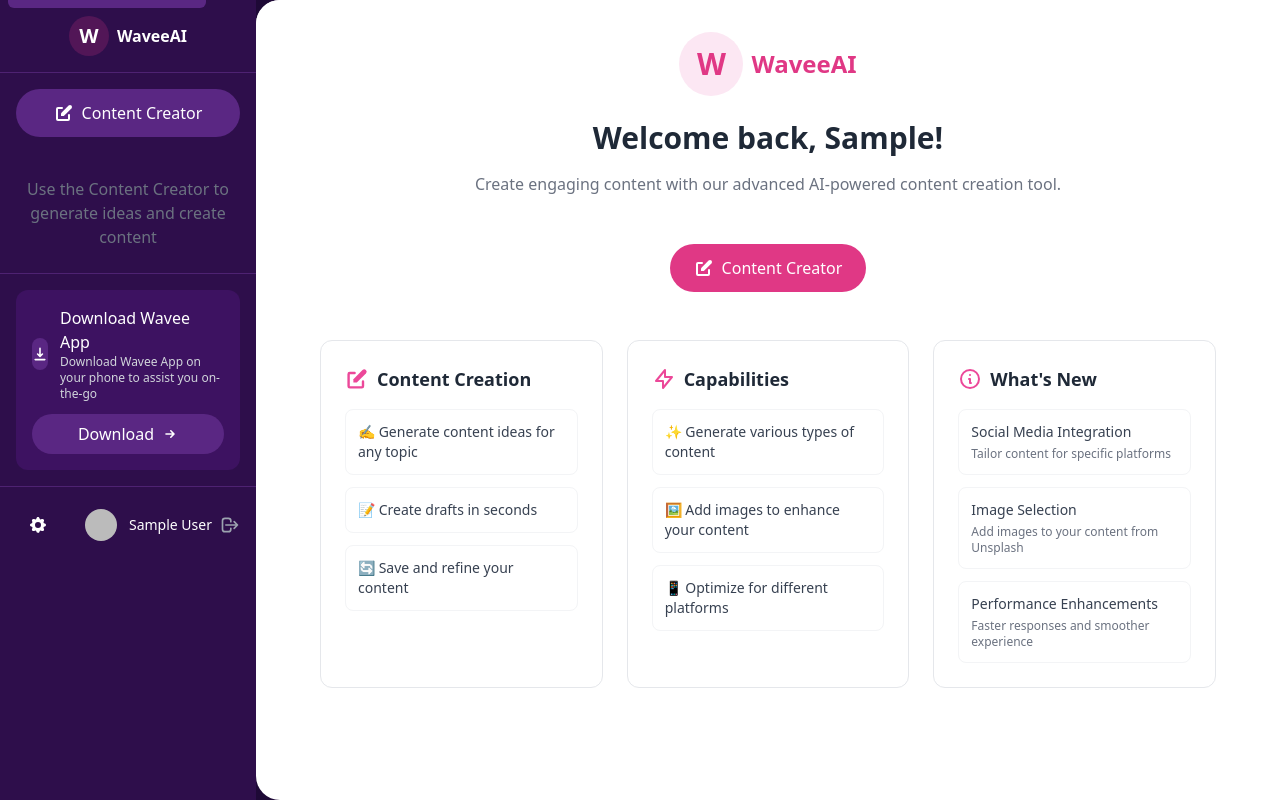
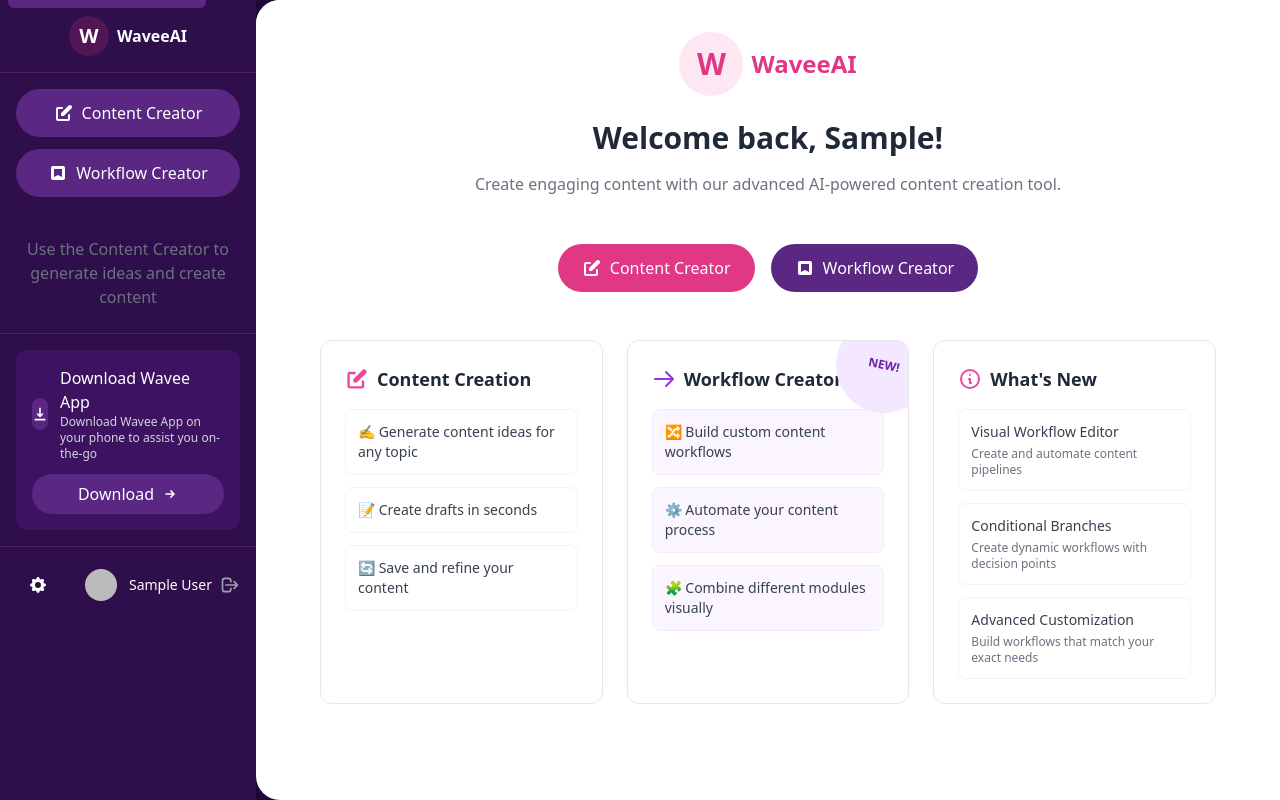
Before and after one commit to lapis-lazuli-lines/braindump, a React (Vite) app in the folder client/: page / in a window 1280 px wide. Built offline with nearby package versions, Linux system fonts and the light colour scheme; no server answers; sample sign-in values are in the browser's storage.

Commit message:
Adding Workflow Diagram Functionality

```diff
--- a/client/src/components/WaveeAI.tsx
+++ b/client/src/components/WaveeAI.tsx
@@ -3,13 +3,14 @@ import React, { useState, useEffect } from "react";
 import Sidebar from "./wavee/Sidebar";
 import WelcomeScreen from "./wavee/WelcomeScreen";
 import ContentCreator from "./wavee/ContentCreator";
+import WorkflowCreator from "./wavee/WorkflowCreator";
 import MobileHeader from "./wavee/MobileHeader";
 import SkipToContent from "@/components/common/SkipToContent";
 import { useAnnouncement } from "@/hooks/useAnnouncement";
 import { performance } from "@/utils/performance";
 
 // Define the possible screens
-type Screen = "welcome" | "content";
+type Screen = "welcome" | "content" | "workflow";
 
 const WaveeAI: React.FC = () => {
 	const [mobileMenuOpen, setMobileMenuOpen] = useState(false);
@@ -35,15 +36,22 @@ const WaveeAI: React.FC = () => {
 		announce("Content creator opened");
 	};
 
+	const openWorkflowCreator = () => {
+		setCurrentScreen("workflow");
+		announce("Workflow creator opened");
+	};
+
 	// Render the current screen based on state
 	const renderScreen = () => {
 		switch (currentScreen) {
 			case "welcome":
-				return <WelcomeScreen onOpenContentCreator={openContentCreator} />;
+				return <WelcomeScreen onOpenContentCreator={openContentCreator} onOpenWorkflowCreator={openWorkflowCreator} />;
 			case "content":
 				return <ContentCreator />;
+			case "workflow":
+				return <WorkflowCreator />;
 			default:
-				return <WelcomeScreen onOpenContentCreator={openContentCreator} />;
+				return <WelcomeScreen onOpenContentCreator={openContentCreator} onOpenWorkflowCreator={openWorkflowCreator} />;
 		}
 	};
 
@@ -55,7 +63,7 @@ const WaveeAI: React.FC = () => {
 			<div className="flex h-screen bg-[#1e0936] text-gray-800 overflow-hidden">
 				{/* Sidebar with role */}
 				<aside role="navigation" aria-label="Main Navigation" className={mobileMenuOpen ? "block z-30" : "hidden md:block"}>
-					<Sidebar visible={true} onContentCreator={openContentCreator} currentScreen={currentScreen} />
+					<Sidebar visible={true} onContentCreator={openContentCreator} onWorkflowCreator={openWorkflowCreator} currentScreen={currentScreen} />
 				</aside>
 
 				{/* Main Content */}
--- a/client/src/components/wavee/MobileHeader.tsx
+++ b/client/src/components/wavee/MobileHeader.tsx
@@ -6,9 +6,22 @@ import VisuallyHidden from "@/components/common/VisuallyHidden";
 interface MobileHeaderProps {
 	onMenuToggle: () => void;
 	isMenuOpen: boolean;
+	currentScreen?: string;
 }
 
-const MobileHeader: React.FC<MobileHeaderProps> = ({ onMenuToggle, isMenuOpen }) => {
+const MobileHeader: React.FC<MobileHeaderProps> = ({ onMenuToggle, isMenuOpen, currentScreen }) => {
+	// Generate appropriate title based on current screen
+	const getTitle = () => {
+		switch (currentScreen) {
+			case "content":
+				return "Content Creator";
+			case "workflow":
+				return "Workflow Creator";
+			default:
+				return "WaveeAI";
+		}
+	};
+
 	return (
 		<header className="md:hidden bg-[#2e0e4b] p-4 flex items-center justify-between">
 			<button
@@ -29,6 +42,7 @@ const MobileHeader: React.FC<MobileHeaderProps> = ({ onMenuToggle, isMenuOpen })
 			</button>
 			<div className="flex items-center">
 				<Logo size="sm" variant="white" />
+				<span className="ml-2 text-white font-medium">{getTitle()}</span>
 			</div>
 			<div className="w-6"></div> {/* Empty div for flex alignment */}
 		</header>
--- a/client/src/components/wavee/Sidebar.tsx
+++ b/client/src/components/wavee/Sidebar.tsx
@@ -8,10 +8,11 @@ import VisuallyHidden from "@/components/common/VisuallyHidden";
 interface SidebarProps {
 	visible: boolean;
 	onContentCreator?: () => void;
+	onWorkflowCreator?: () => void;
 	currentScreen?: string;
 }
 
-const Sidebar: React.FC<SidebarProps> = ({ visible, onContentCreator, currentScreen }) => {
+const Sidebar: React.FC<SidebarProps> = ({ visible, onContentCreator, onWorkflowCreator, currentScreen }) => {
 	// Use auth context to get user data
 	const { userFullName, userImageUrl } = useAuthContext();
 	const { signOut } = useClerk();
@@ -57,6 +58,20 @@ const Sidebar: React.FC<SidebarProps> = ({ visible, onContentCreator, currentScr
 						<path fillRule="evenodd" d="M2 6a2 2 0 012-2h4a1 1 0 010 2H4v10h10v-4a1 1 0 112 0v4a2 2 0 01-2 2H4a2 2 0 01-2-2V6z" clipRule="evenodd" />
 					</svg>
 					<span>Content Creator</span>
+				</button>
+
+				{/* Workflow Creator Button */}
+				<button
+					onClick={onWorkflowCreator}
+					className={`w-full flex items-center justify-center gap-2 py-3 px-4 rounded-full transition-colors ${
+						currentScreen === "workflow" ? "bg-[#6b2f9c] text-white" : "bg-[#5a2783] hover:bg-[#6b2f9c] text-white"
+					}`}
+					aria-label="Open workflow creator"
+					aria-current={currentScreen === "workflow" ? "page" : undefined}>
+					<svg xmlns="http://www.w3.org/2000/svg" className="h-5 w-5" viewBox="0 0 20 20" fill="currentColor">
+						<path fillRule="evenodd" d="M3 5a2 2 0 012-2h10a2 2 0 012 2v10a2 2 0 01-2 2H5a2 2 0 01-2-2V5zm11 1H6v8l4-2 4 2V6z" clipRule="evenodd" />
+					</svg>
+					<span>Workflow Creator</span>
 				</button>
 			</div>
 
--- a/client/src/components/wavee/WelcomeScreen.tsx
+++ b/client/src/components/wavee/WelcomeScreen.tsx
@@ -5,9 +5,10 @@ import { useAuthContext } from "@/contexts/AuthContext";
 
 interface WelcomeScreenProps {
 	onOpenContentCreator?: () => void;
+	onOpenWorkflowCreator?: () => void;
 }
 
-const WelcomeScreen: React.FC<WelcomeScreenProps> = ({ onOpenContentCreator }) => {
+const WelcomeScreen: React.FC<WelcomeScreenProps> = ({ onOpenContentCreator, onOpenWorkflowCreator }) => {
 	const { userFullName } = useAuthContext();
 
 	return (
@@ -22,7 +23,7 @@ const WelcomeScreen: React.FC<WelcomeScreenProps> = ({ onOpenContentCreator }) =
 				<h1 className="text-3xl font-bold text-center mb-4">{userFullName ? `Welcome back, ${userFullName.split(" ")[0]}!` : "Welcome to WaveeAI"}</h1>
 				<p className="text-gray-500 text-center mb-12">Create engaging content with our advanced AI-powered content creation tool.</p>
 
-				{/* Action Button */}
+				{/* Action Buttons */}
 				<div className="flex flex-wrap justify-center gap-4 mb-12">
 					<button
 						onClick={onOpenContentCreator}
@@ -33,6 +34,16 @@ const WelcomeScreen: React.FC<WelcomeScreenProps> = ({ onOpenContentCreator }) =
 							<path fillRule="evenodd" d="M2 6a2 2 0 012-2h4a1 1 0 010 2H4v10h10v-4a1 1 0 112 0v4a2 2 0 01-2 2H4a2 2 0 01-2-2V6z" clipRule="evenodd" />
 						</svg>
 						<span>Content Creator</span>
+					</button>
+
+					<button
+						onClick={onOpenWorkflowCreator}
+						className="px-6 py-3 rounded-full bg-[#5a2783] hover:bg-[#6b2f9c] text-white flex items-center justify-center gap-2 transition-colors"
+						aria-label="Open workflow creator">
+						<svg xmlns="http://www.w3.org/2000/svg" className="h-5 w-5" viewBox="0 0 20 20" fill="currentColor">
+							<path fillRule="evenodd" d="M3 5a2 2 0 012-2h10a2 2 0 012 2v10a2 2 0 01-2 2H5a2 2 0 01-2-2V5zm11 1H6v8l4-2 4 2V6z" clipRule="evenodd" />
+						</svg>
+						<span>Workflow Creator</span>
 					</button>
 				</div>
 
@@ -62,25 +73,29 @@ const WelcomeScreen: React.FC<WelcomeScreenProps> = ({ onOpenContentCreator }) =
 						</div>
 					</div>
 
-					{/* Capabilities */}
-					<div className="border border-gray-200 rounded-xl p-6">
+					{/* Workflow Creator */}
+					<div className="border border-gray-200 rounded-xl p-6 relative overflow-hidden">
+						<div className="bg-purple-100 absolute -right-6 -top-6 w-24 h-24 rounded-full flex items-center justify-center transform rotate-12">
+							<span className="text-xs font-bold text-purple-800">NEW!</span>
+						</div>
+
 						<div className="flex items-center gap-2 mb-4">
-							<div className="text-pink-500">
+							<div className="text-purple-600">
 								<svg xmlns="http://www.w3.org/2000/svg" className="h-6 w-6" fill="none" viewBox="0 0 24 24" stroke="currentColor" strokeWidth={2}>
-									<path strokeLinecap="round" strokeLinejoin="round" d="M13 10V3L4 14h7v7l9-11h-7z" />
+									<path strokeLinecap="round" strokeLinejoin="round" d="M14 5l7 7m0 0l-7 7m7-7H3" />
 								</svg>
 							</div>
-							<h2 className="text-lg font-semibold">Capabilities</h2>
+							<h2 className="text-lg font-semibold">Workflow Creator</h2>
 						</div>
 						<div className="space-y-3">
-							<div className="p-3 border border-gray-100 rounded-lg">
-								<p className="text-sm text-gray-700">✨ Generate various types of content</p>
+							<div className="p-3 border border-purple-100 bg-purple-50 rounded-lg">
+								<p className="text-sm text-gray-700">🔀 Build custom content workflows</p>
 							</div>
-							<div className="p-3 border border-gray-100 rounded-lg">
-								<p className="text-sm text-gray-700">🖼️ Add images to enhance your content</p>
+							<div className="p-3 border border-purple-100 bg-purple-50 rounded-lg">
+								<p className="text-sm text-gray-700">⚙️ Automate your content process</p>
 							</div>
-							<div className="p-3 border border-gray-100 rounded-lg">
-								<p className="text-sm text-gray-700">📱 Optimize for different platforms</p>
+							<div className="p-3 border border-purple-100 bg-purple-50 rounded-lg">
+								<p className="text-sm text-gray-700">🧩 Combine different modules visually</p>
 							</div>
 						</div>
 					</div>
@@ -97,16 +112,16 @@ const WelcomeScreen: React.FC<WelcomeScreenProps> = ({ onOpenContentCreator }) =
 						</div>
 						<div className="space-y-3">
 							<div className="p-3 border border-gray-100 rounded-lg">
-								<p className="text-sm text-gray-700 font-medium">Social Media Integration</p>
-								<p className="text-xs text-gray-500 mt-1">Tailor content for specific platforms</p>
+								<p className="text-sm text-gray-700 font-medium">Visual Workflow Editor</p>
+								<p className="text-xs text-gray-500 mt-1">Create and automate content pipelines</p>
 							</div>
 							<div className="p-3 border border-gray-100 rounded-lg">
-								<p className="text-sm text-gray-700 font-medium">Image Selection</p>
-								<p className="text-xs text-gray-500 mt-1">Add images to your content from Unsplash</p>
+								<p className="text-sm text-gray-700 font-medium">Conditional Branches</p>
+								<p className="text-xs text-gray-500 mt-1">Create dynamic workflows with decision points</p>
 							</div>
 							<div className="p-3 border border-gray-100 rounded-lg">
-								<p className="text-sm text-gray-700 font-medium">Performance Enhancements</p>
-								<p className="text-xs text-gray-500 mt-1">Faster responses and smoother experience</p>
+								<p className="text-sm text-gray-700 font-medium">Advanced Customization</p>
+								<p className="text-xs text-gray-500 mt-1">Build workflows that match your exact needs</p>
 							</div>
 						</div>
 					</div>
```
